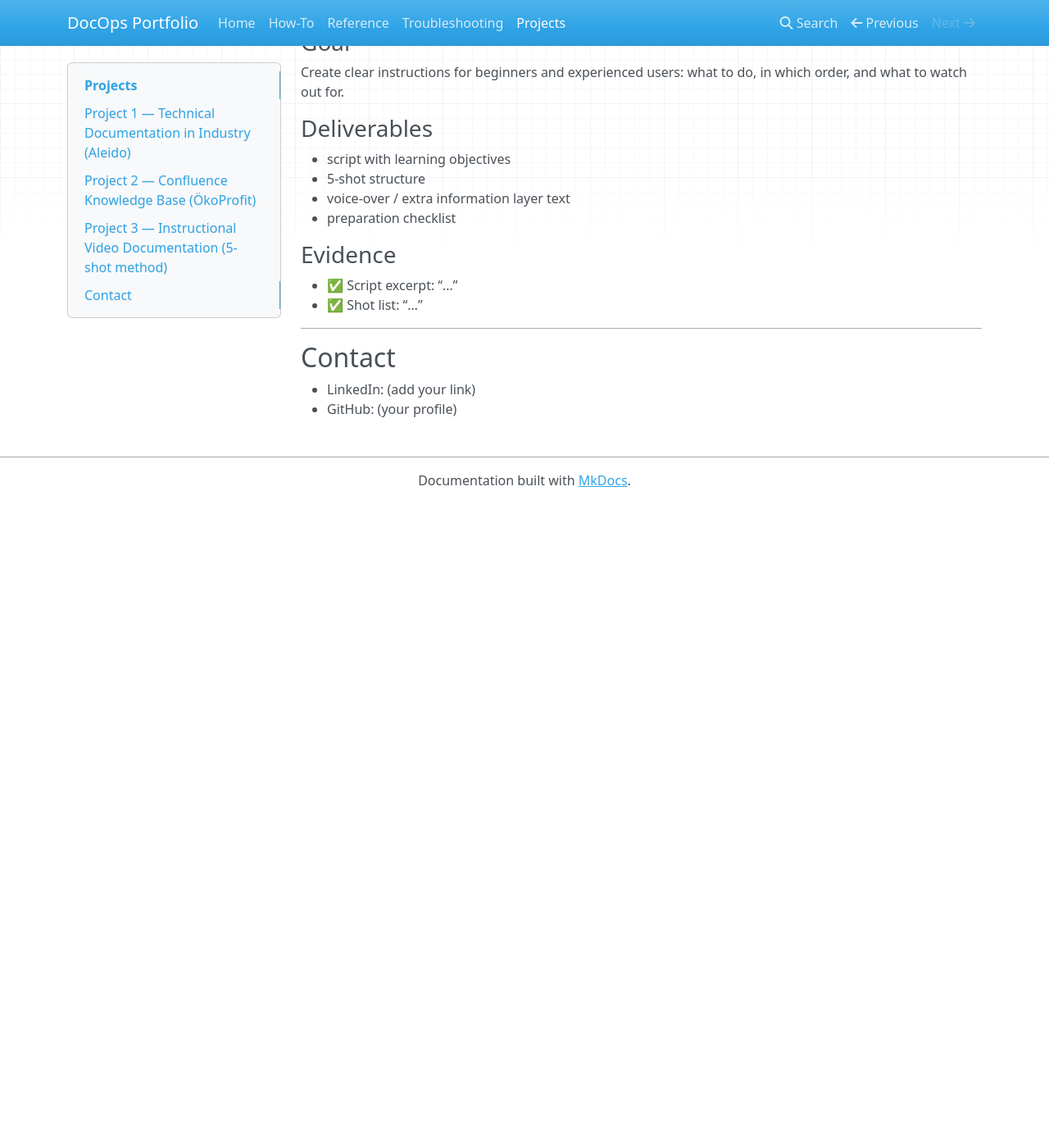
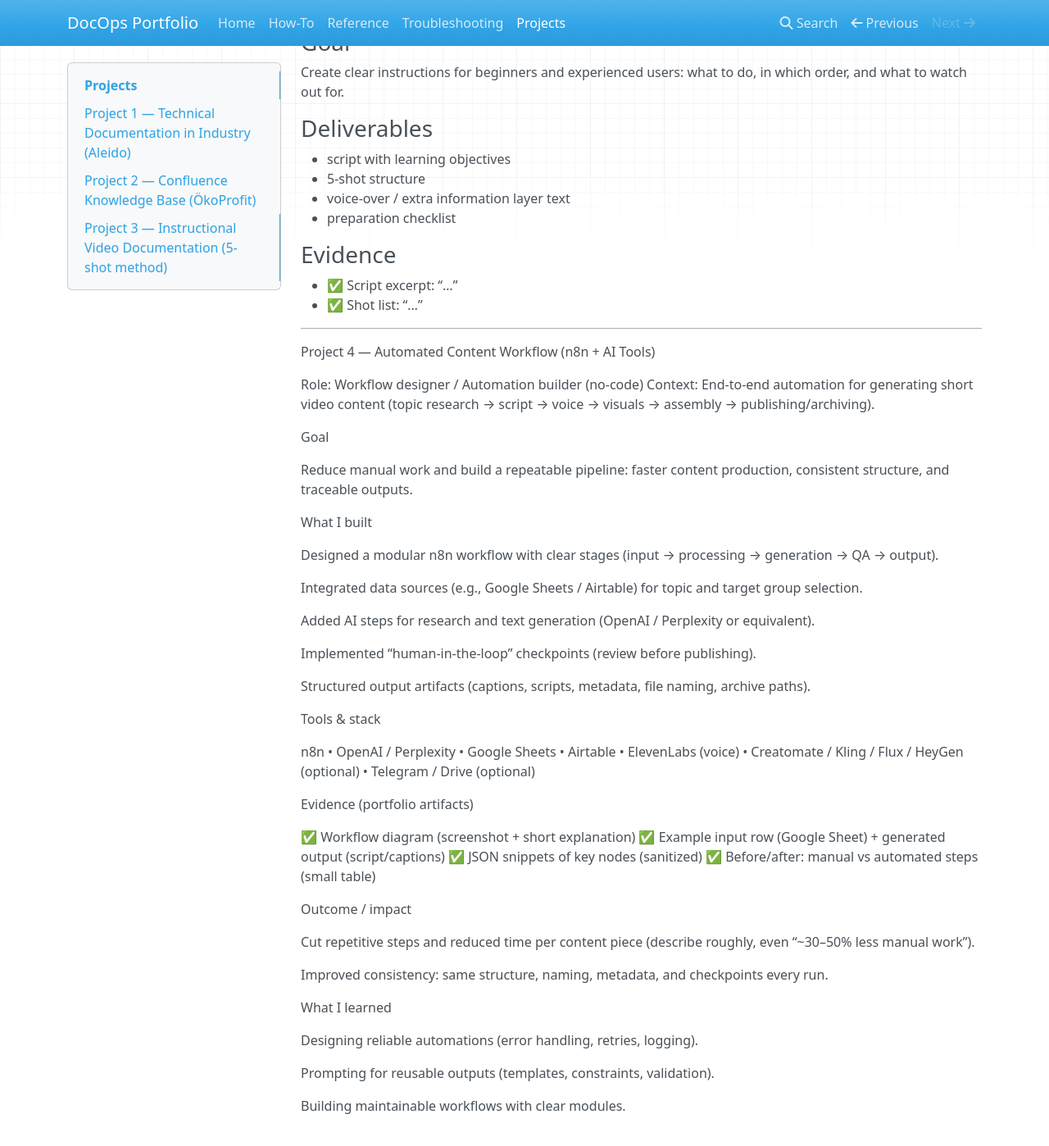
Before and after one commit to Pasichnyk234/docops-portfolio, an MkDocs documentation site: the page built from docs/projects.md, in a window 1280 px wide and 1400 px high, scrolled down 1952 px. Shown: the whole window at 82% size. Built offline with MkDocs 1.6.1, drawn with Linux system fonts in a browser that asks for light colours; nearby versions of some CDN libraries; before the commit the page ends 2566 px from its top, so only the background shows below that.

Commit message:
Update projects.md

```diff
--- a/docs/projects.md
+++ b/docs/projects.md
@@ -86,6 +86,48 @@ Create clear instructions for beginners and experienced users: what to do, in wh
 
 ---
 
-## Contact
-- LinkedIn: (add your link)
-- GitHub: (your profile)
+Project 4 — Automated Content Workflow (n8n + AI Tools)
+
+Role: Workflow designer / Automation builder (no-code)
+Context: End-to-end automation for generating short video content (topic research → script → voice → visuals → assembly → publishing/archiving).
+
+Goal
+
+Reduce manual work and build a repeatable pipeline: faster content production, consistent structure, and traceable outputs.
+
+What I built
+
+Designed a modular n8n workflow with clear stages (input → processing → generation → QA → output).
+
+Integrated data sources (e.g., Google Sheets / Airtable) for topic and target group selection.
+
+Added AI steps for research and text generation (OpenAI / Perplexity or equivalent).
+
+Implemented “human-in-the-loop” checkpoints (review before publishing).
+
+Structured output artifacts (captions, scripts, metadata, file naming, archive paths).
+
+Tools & stack
+
+n8n • OpenAI / Perplexity • Google Sheets • Airtable • ElevenLabs (voice) • Creatomate / Kling / Flux / HeyGen (optional) • Telegram / Drive (optional)
+
+Evidence (portfolio artifacts)
+
+✅ Workflow diagram (screenshot + short explanation)
+✅ Example input row (Google Sheet) + generated output (script/captions)
+✅ JSON snippets of key nodes (sanitized)
+✅ Before/after: manual vs automated steps (small table)
+
+Outcome / impact
+
+Cut repetitive steps and reduced time per content piece (describe roughly, even “~30–50% less manual work”).
+
+Improved consistency: same structure, naming, metadata, and checkpoints every run.
+
+What I learned
+
+Designing reliable automations (error handling, retries, logging).
+
+Prompting for reusable outputs (templates, constraints, validation).
+
+Building maintainable workflows with clear modules.
```
